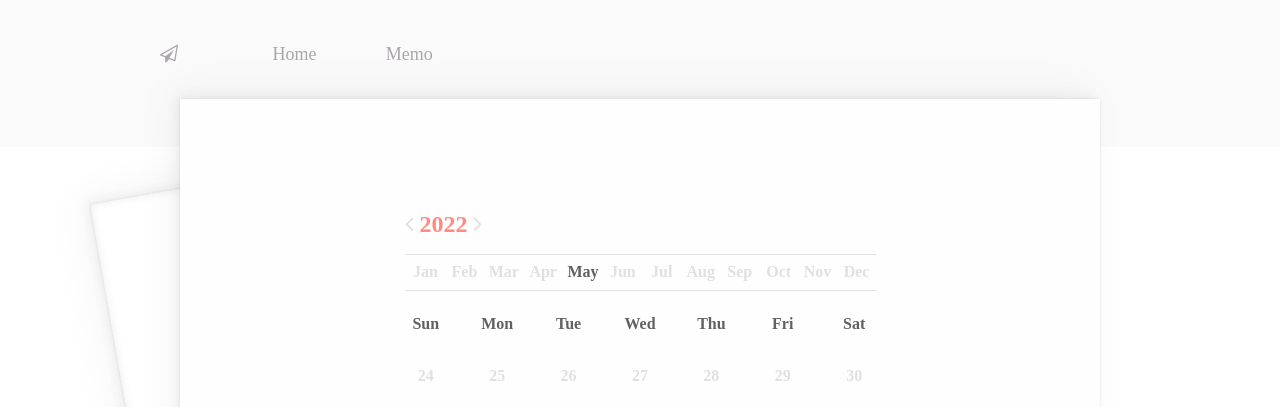
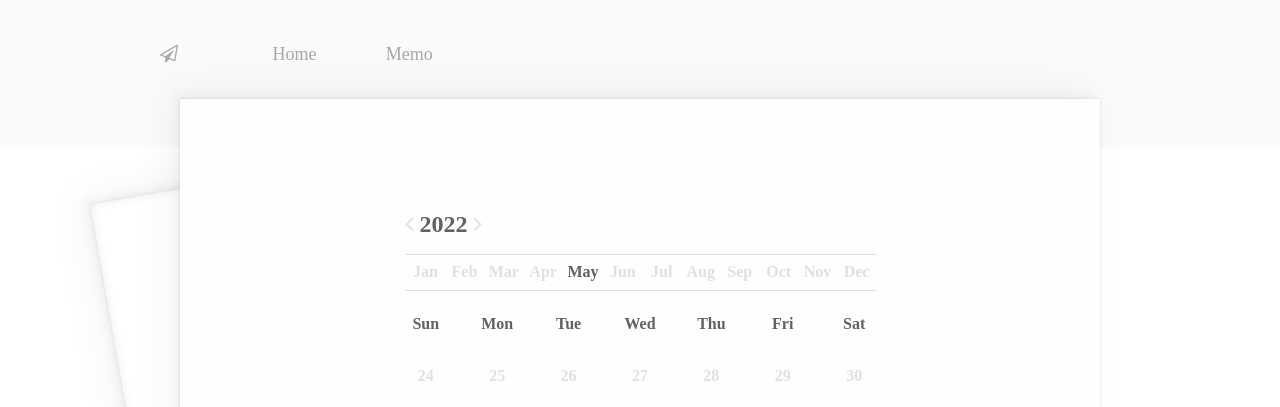
Before and after one commit to jinhong-park/journal, a Jekyll site: the page built from index.html, in a window 1280 px wide. Shown: the top 407 px of the page. Built offline with Jekyll 4.4.1, drawn with Linux system fonts in a browser that asks for light colours.

Commit message:
“update”

```diff
--- a/_includes/calendar.html
+++ b/_includes/calendar.html
@@ -3,7 +3,8 @@
         <div id="calHeader" class="cal-body">
             <div id="calYear" class="calheader-item cal-year">
                 <i id="lastYearBtn" class="btn fa fa-angle-left"></i>
-                <label class="now">2022</label>
+         <!--       <label class="now">2022</label> -->
+		               <label>     2022 </label>
                 <i id="nextYearBtn" class="btn fa fa-angle-right"></i>
             </div>
             <i id="closeBtn" class="calheader-item btn fa fa-close"></i>
```
